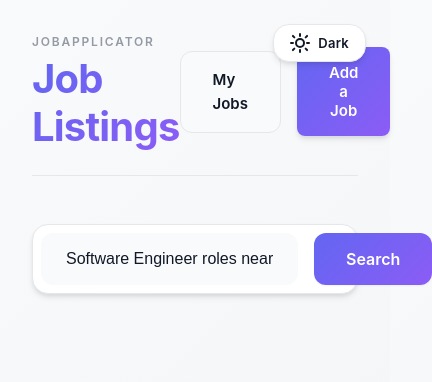
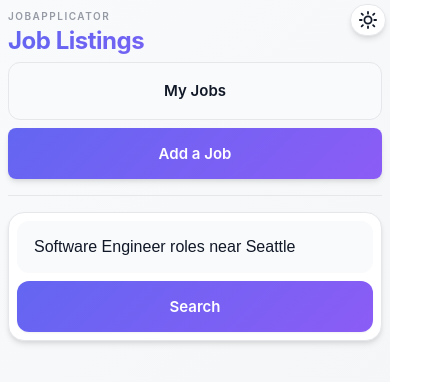
Before and after one commit to brandonlublin/JobApplicator, a React (Vite) app: page / in a window 390 px wide. Shown: the top 382 px of the page, 432 px wide, since content can reach past the window. Built offline with nearby package versions, Linux system fonts and the light colour scheme; no server answers.

Commit message:
update mobile styling

```diff
--- a/src/components/FilterPills/FilterPills.module.css
+++ b/src/components/FilterPills/FilterPills.module.css
@@ -112,3 +112,33 @@
 .levelOption span {
   flex: 1;
 }
+
+@media (max-width: 768px) {
+  .filters {
+    margin: var(--spacing-md) 0;
+    gap: var(--spacing-xs);
+  }
+
+  .filterPill {
+    padding: var(--spacing-xs) var(--spacing-md);
+    font-size: 0.75rem;
+  }
+
+  .levelDropdown {
+    min-width: 160px;
+    right: 0;
+    left: auto;
+  }
+}
+
+@media (max-width: 480px) {
+  .filterPill {
+    padding: 8px var(--spacing-sm);
+    font-size: 0.6875rem;
+  }
+
+  .levelDropdown {
+    min-width: 140px;
+    font-size: 0.8125rem;
+  }
+}
--- a/src/components/JobSearch/JobSearch.module.css
+++ b/src/components/JobSearch/JobSearch.module.css
@@ -36,3 +36,33 @@
   font-size: 1.125rem;
   font-weight: 500;
 }
+
+@media (max-width: 768px) {
+  .jobList {
+    gap: var(--spacing-md);
+    margin: var(--spacing-lg) 0;
+  }
+
+  .jobSearch > p {
+    padding: var(--spacing-xl);
+    font-size: 1rem;
+  }
+
+  .error {
+    padding: var(--spacing-md);
+    font-size: 0.875rem;
+    margin: var(--spacing-md) 0;
+  }
+}
+
+@media (max-width: 480px) {
+  .jobList {
+    gap: var(--spacing-sm);
+    margin: var(--spacing-md) 0;
+  }
+
+  .jobSearch > p {
+    padding: var(--spacing-lg);
+    font-size: 0.9375rem;
+  }
+}
--- a/src/components/Pagination/Pagination.module.css
+++ b/src/components/Pagination/Pagination.module.css
@@ -50,3 +50,40 @@
   padding: 0 var(--spacing-md);
   letter-spacing: 0.01em;
 }
+
+@media (max-width: 768px) {
+  .pagination {
+    gap: var(--spacing-sm);
+    padding: var(--spacing-md);
+    margin: var(--spacing-lg) 0;
+  }
+
+  .arrow {
+    padding: var(--spacing-sm) var(--spacing-md);
+    font-size: 0.875rem;
+    min-width: 80px;
+  }
+
+  .pageInfo {
+    font-size: 0.875rem;
+    padding: 0 var(--spacing-sm);
+  }
+}
+
+@media (max-width: 480px) {
+  .pagination {
+    gap: var(--spacing-xs);
+    padding: var(--spacing-sm);
+  }
+
+  .arrow {
+    padding: var(--spacing-xs) var(--spacing-sm);
+    font-size: 0.8125rem;
+    min-width: 70px;
+  }
+
+  .pageInfo {
+    font-size: 0.8125rem;
+    padding: 0 var(--spacing-xs);
+  }
+}
--- a/src/components/SearchBar/SearchBar.module.css
+++ b/src/components/SearchBar/SearchBar.module.css
@@ -88,3 +88,34 @@
 .searchButton:active {
   transform: translateY(0);
 }
+
+@media (max-width: 768px) {
+  .searchBar {
+    flex-direction: column;
+    gap: var(--spacing-sm);
+    padding: var(--spacing-md);
+  }
+
+  .searchInput {
+    width: 100%;
+    padding: var(--spacing-md);
+    font-size: 0.9375rem;
+  }
+
+  .searchButton {
+    width: 100%;
+    padding: var(--spacing-md);
+    font-size: 0.9375rem;
+  }
+}
+
+@media (max-width: 480px) {
+  .searchBar {
+    margin: var(--spacing-md) 0;
+    padding: var(--spacing-sm);
+  }
+
+  .searchInput {
+    font-size: 16px; /* Prevents zoom on iOS */
+  }
+}
--- a/src/components/ThemeToggle/ThemeToggle.module.css
+++ b/src/components/ThemeToggle/ThemeToggle.module.css
@@ -57,3 +57,34 @@
   background: var(--bg-secondary);
   border-color: var(--primary-light);
 }
+
+@media (max-width: 768px) {
+  .themeToggle {
+    top: var(--spacing-sm);
+    right: var(--spacing-sm);
+    padding: var(--spacing-xs) var(--spacing-sm);
+    font-size: 0.75rem;
+  }
+
+  .icon {
+    width: 18px;
+    height: 18px;
+  }
+}
+
+@media (max-width: 480px) {
+  .themeToggle {
+    top: var(--spacing-xs);
+    right: var(--spacing-xs);
+    padding: 6px var(--spacing-xs);
+  }
+
+  .label {
+    display: none;
+  }
+
+  .themeToggle {
+    min-width: 36px;
+    justify-content: center;
+  }
+}
--- a/src/index.css
+++ b/src/index.css
@@ -338,3 +338,80 @@ a:hover {
   background: rgba(239, 68, 68, 0.1);
   color: #fca5a5;
 }
+
+/* Mobile Responsive Styles */
+@media (max-width: 768px) {
+  .app {
+    padding: var(--spacing-md);
+  }
+
+  .appHeader {
+    flex-direction: column;
+    align-items: flex-start;
+    gap: var(--spacing-md);
+    margin-bottom: var(--spacing-lg);
+    padding-bottom: var(--spacing-md);
+  }
+
+  .appTitleContainer {
+    width: 100%;
+  }
+
+  .appName {
+    font-size: 0.625rem;
+  }
+
+  h1 {
+    font-size: 1.75rem;
+    line-height: 1.1;
+  }
+
+  .appNav {
+    width: 100%;
+    flex-wrap: wrap;
+    gap: var(--spacing-sm);
+  }
+
+  .navLink {
+    flex: 1;
+    min-width: 0;
+    padding: var(--spacing-sm) var(--spacing-md);
+    font-size: 0.875rem;
+    text-align: center;
+    justify-content: center;
+  }
+
+  .addJobButton {
+    flex: 1;
+    min-width: 0;
+    padding: var(--spacing-sm) var(--spacing-md);
+    font-size: 0.875rem;
+  }
+}
+
+@media (max-width: 480px) {
+  .app {
+    padding: var(--spacing-sm);
+  }
+
+  .appHeader {
+    gap: var(--spacing-sm);
+    margin-bottom: var(--spacing-md);
+  }
+
+  h1 {
+    font-size: 1.5rem;
+  }
+
+  .appNav {
+    flex-direction: column;
+    width: 100%;
+  }
+
+  .navLink,
+  .addJobButton {
+    width: 100%;
+    padding: var(--spacing-md);
+    font-size: 0.9375rem;
+  }
+}
```
